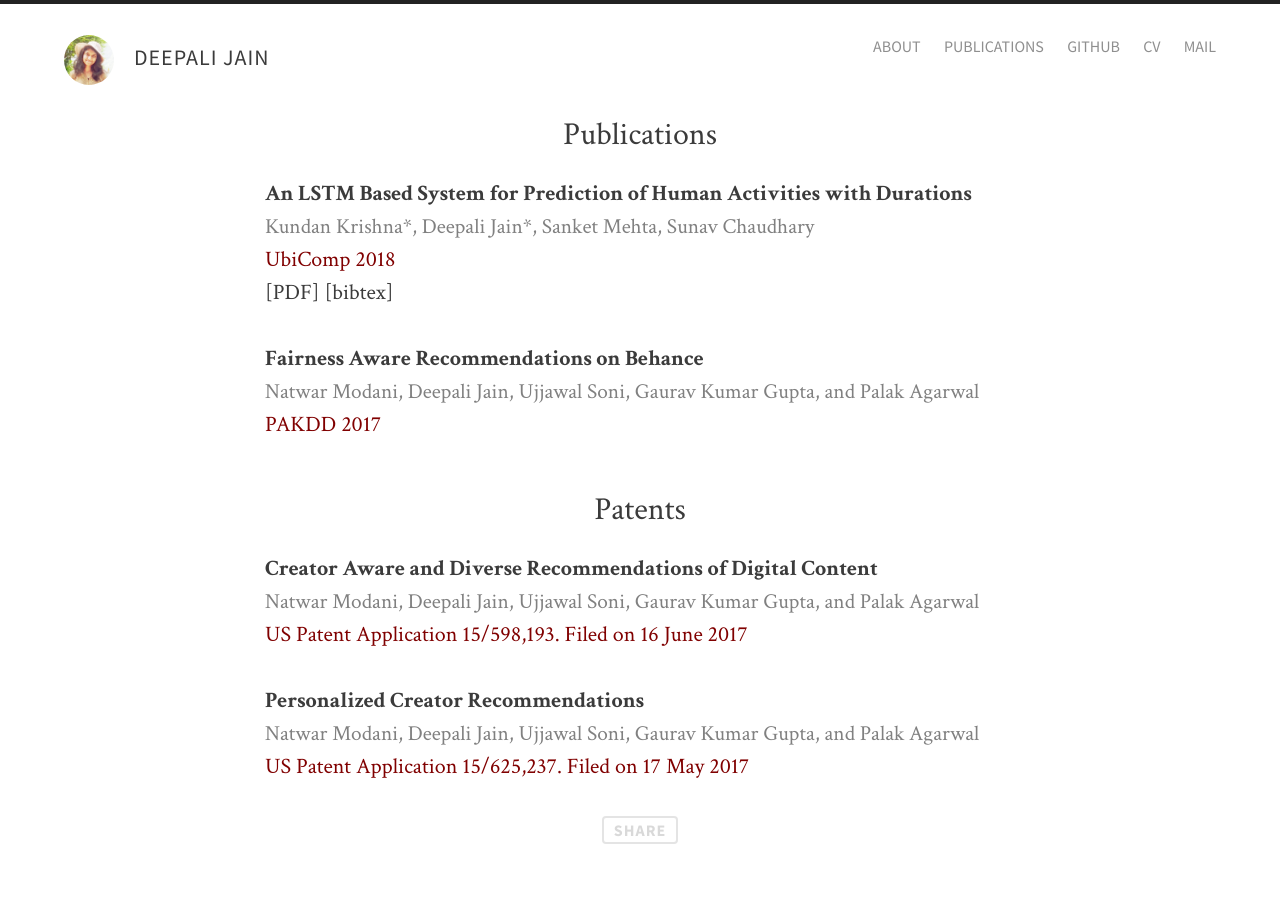
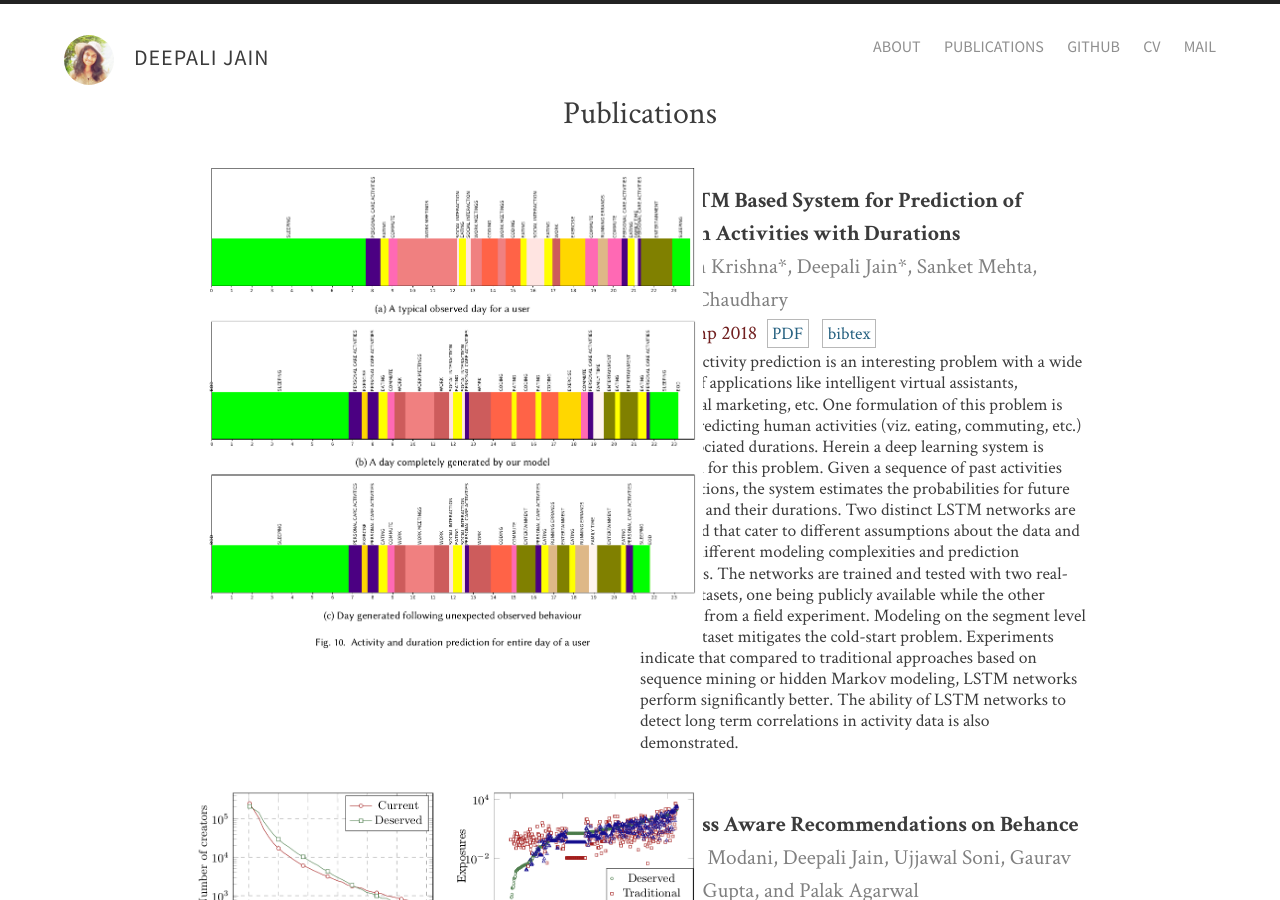
Before and after one commit to jaindeepali/jaindeepali.github.com, a Jekyll site: the page built from publications.md, in a window 1280 px wide and 900 px high. Built offline with Jekyll 4.4.1, drawn with Linux system fonts in a browser that asks for light colours; comment, search, counter and statistics services are not loaded; some of the changed text lies outside the part shown.

Commit message:
Publications page complete

```diff
--- a/_includes/head-dark.html
+++ b/_includes/head-dark.html
@@ -48,7 +48,7 @@
 
 <div id="bump">
   <body class="">
-    <header class="site-header darken">
+    <header class="site-header darken light">
       <div class="wrap">
         <hgroup>
           <h1><a href="/"><img class="avatar" src="/images/avatar.png">{{ site.title }}</a></h1>
--- /dev/null
+++ b/_layouts/wide_page.html
@@ -0,0 +1,38 @@
+{% if page.image.feature %}
+
+{% include head.html %}
+
+<section class="article">
+
+  <div class="overlay"></div>
+  <div class="featured-image" style="background-image: url({{ site.url }}/images/{{ page.image.feature }})"></div>
+{% else %}
+
+{% include head-dark.html %}
+
+<section class="article pad-top">
+
+{% endif %}
+
+      <article class="wide_post">
+
+      {% if page.title %}
+
+        <header class="post-header">
+          <hgroup>
+            <h1>{{ page.title }}</h1>
+            <p class="page_intro">{% if page.description %}{{ page.description }}{% else %}{{ page.tagline }}{% endif %}</p>
+          </hgroup>
+        </header>
+
+      {% endif %}
+        {{ content }}
+
+      <a class="share" href="https://twitter.com/intent/tweet?text=&quot;{{ page.title }}&quot;%20{{ site.url }}{{ page.url }}%20via%20&#64;{{ site.owner.twitter }}" data-dnt="true">Share</a>
+      <script>!function(d,s,id){var js,fjs=d.getElementsByTagName(s)[0];if(!d.getElementById(id)){js=d.createElement(s);js.id=id;js.src="//platform.twitter.com/widgets.js";fjs.parentNode.insertBefore(js,fjs);}}(document,"script","twitter-wjs");</script>
+
+      </article>
+    </section>
+</div>
+
+{% include footer.html %}
--- a/assets/css/i.css
+++ b/assets/css/i.css
@@ -320,6 +320,24 @@ code {
   overflow-y: hidden;
 }
 
+.paper_link a {
+  color: #266180;
+}
+
+.paper_link {
+  /* font-family: helvetica; */
+  font-size: 0.8em;
+  /* font-weight: bold; */
+  margin: 0.25em 0.25em;
+  padding: 0.1em 0.25em;
+  /* background-color: #f9f9f9; */
+  line-height: 1.5em;
+  overflow: scroll;
+  /* display: block; */
+  overflow-y: hidden;
+  border: 1px solid rgba(0, 0, 0, 0.28);
+}
+
 .highlight {
   background: #222;
   padding: 12px;
@@ -339,7 +357,30 @@ code {
 }
 
 .conf {
-  color: maroon;
+  color: #712020;
+  font-size: 0.9em;
+}
+
+post img.paper_img {
+  width: 80%;
+}
+
+.column {
+    float: left;
+    width: 50%;
+}
+
+/* Clear floats after the columns */
+.row:after {
+    content: "";
+    display: table;
+    clear: both;
+}
+
+.abstract {
+  font-size: 1.1em;
+  margin-top: -1.8em;
+  line-height: 1.2em;
 }
 
 .highlight code .lineno {
@@ -570,6 +611,22 @@ input {
   zoom: 1;
 }
 
+article.wide {
+  max-width: none !important;
+  width: 70%;
+}
+
+.wide_post {
+  display: inline;
+  float: left;
+  width: 70%;
+  margin: 0 1.5%;
+  display: block;
+  margin: 0 auto;
+  float: none;
+}
+
+
 .post {
   display: inline;
   float: left;
@@ -587,6 +644,9 @@ header.site-header {
   position: fixed;
   width: 100%;
   z-index: 500;
+  }
+
+header.light {
   background: white;
 }
 
@@ -987,6 +1047,34 @@ header.site-header nav ul li a:hover {
   transition: all 0.2s ease;
 }
 
+.wide_post .share {
+  text-align: center;
+  display: block;
+  margin: 0 auto;
+  width: 76px;
+  font-size: 16px;
+  font-family: "Source Sans Pro", "Open Sans", "Helvetica Neue", "Arial", sans-serif;
+  text-transform: uppercase;
+  font-weight: bold;
+  letter-spacing: 1px;
+  padding: 4px 6px 4px 6px;
+  color: #d9d9d9;
+  border: 2px solid rgba(217, 217, 217, 0.7);
+  -moz-border-radius: 4px;
+  -webkit-border-radius: 4px;
+  border-radius: 4px;
+}
+.wide_post .share:hover {
+  color: #8ab9d1;
+  border-color: rgba(138, 185, 209, 0.7);
+  -moz-transition: all 0.2s ease;
+  -o-transition: all 0.2s ease;
+  -webkit-transition: all 0.2s ease;
+  -ms-transition: all 0.2s ease;
+  transition: all 0.2s ease;
+}
+
+
 /* Footer Stuff */
 .push {
   height: 80px !important;
@@ -1330,7 +1418,7 @@ footer .social ul li:last-child {
 
 .footer-home {
   height: 70px;
-  /*position: fixed;*/
+  position: fixed;
   bottom: 0px;
   z-index: 10;
 }
--- a/publications.md
+++ b/publications.md
@@ -1,20 +1,45 @@
 ---
-layout: page
+layout: wide_page
 permalink: /publications/index.html
 tags: [publications]
 ---
 <h3 align="center"> Publications </h3>
 
+<div class='row' style="height:500px;">
+<div class="column">
+<img src="/images/gen_days.png" alt="Day generation results" class="paper_img" style="height:98%;left:3%;position:relative;">
+</div>
+<div class="column" markdown="1">
+
 **An LSTM Based System for Prediction of Human Activities with Durations**
 <span class="authors">Kundan Krishna\*, Deepali Jain\*, Sanket Mehta, Sunav Chaudhary</span>
-<span class="conf">UbiComp 2018</span>
-[PDF] [bibtex]
+<span class="conf">UbiComp 2018</span>  <span class="paper_link">[PDF](/assets/papers/cyberclone.pdf){:target="_blank"}</span> <span class="paper_link">[bibtex](/assets/bibtex/cyberclone.txt){:target="_blank"}</span>
+
+<p class="abstract">
+Human activity prediction is an interesting problem with a wide variety of applications like intelligent virtual assistants, contextual marketing, etc. One formulation of this problem is jointly predicting human activities (viz. eating, commuting, etc.) with associated durations. Herein a deep learning system is proposed for this problem. Given a sequence of past activities and durations, the system estimates the probabilities for future activities and their durations. Two distinct LSTM networks are developed that cater to different assumptions about the data and achieve different modeling complexities and prediction accuracies. The networks are trained and tested with two real-world datasets, one being publicly available while the other collected from a field experiment. Modeling on the segment level public dataset mitigates the cold-start problem. Experiments indicate that compared to traditional approaches based on sequence mining or hidden Markov modeling, LSTM networks perform significantly better. The ability of LSTM networks to detect long term correlations in activity data is also demonstrated.
+</p>
+
+</div>
+</div>
+
+<div class='row' style="height:500px;">
+<div class="column">
+<img src="/images/fairness_result.png" alt="Fairness Results" class="paper_img" style="height:40%;left:-2%;position:relative;">
+<img src="/images/diversity_result.png" alt="Diversity Results" class="paper_img" style="height:45%;">
+</div>
+<div class="column" markdown="1">
 
 **Fairness Aware Recommendations on Behance**
 <span class="authors">Natwar Modani, Deepali Jain, Ujjawal Soni, Gaurav Kumar Gupta, and Palak Agarwal</span>
-<span class="conf">PAKDD 2017</span>
+<span class="conf">PAKDD 2017</span> <span class="paper_link">[PDF](/assets/papers/fairness.pdf){:target="_blank"}</span> <span class="paper_link">[bibtex](/assets/bibtex/fairness.txt){:target="_blank"}</span>
+
+<p class="abstract">In two-sided platforms, the users can have two personas, consumers who would like relevant and diverse recommendations, and creators who would like to receive exposure for their creations. We propose a re-ranking strategy that can be applied to the scored recommendation lists to improve exposure distribution across the creators (thereby improving the fairness). We also propose a different notion of diversity, which we call representative diversity, as opposed to dissimilarity based diversity, that captures level of interest of the consumer in different categories. We show that our method results in recommendations that have much higher level of fairness and representative diversity compared to the state-of-art recommendation strategies, without compromising the relevance score too much.</p>
+
+</div>
+</div>
 
 <h3 align="center"> Patents </h3>
+<div markdown="1" style="text-align:center">
 
 **Creator Aware and Diverse Recommendations of Digital Content**
 <span class="authors">Natwar Modani, Deepali Jain, Ujjawal Soni, Gaurav Kumar Gupta, and Palak Agarwal</span>
@@ -23,3 +48,5 @@ tags: [publications]
 **Personalized Creator Recommendations**
 <span class="authors">Natwar Modani, Deepali Jain, Ujjawal Soni, Gaurav Kumar Gupta, and Palak Agarwal</span>
 <span class="conf">US Patent  Application 15/625,237. Filed on 17 May 2017</span>
+
+</div>
```
Also changed, not shown: assets/bibtex/cyberclone.txt (added, +7 -0 lines), assets/bibtex/fairness.txt (added, +8 -0 lines), _posts/2017-09-26-Reinforcement-Learning-Notes-1.md (renamed from _posts/2017-10-26-Reinforcement-Learning-Notes-1.md), images/cascaed_lstm.png (added), images/diversity_result.png (added), images/fairness_result.png (added), images/gen_days.png (added), 5 other files.
